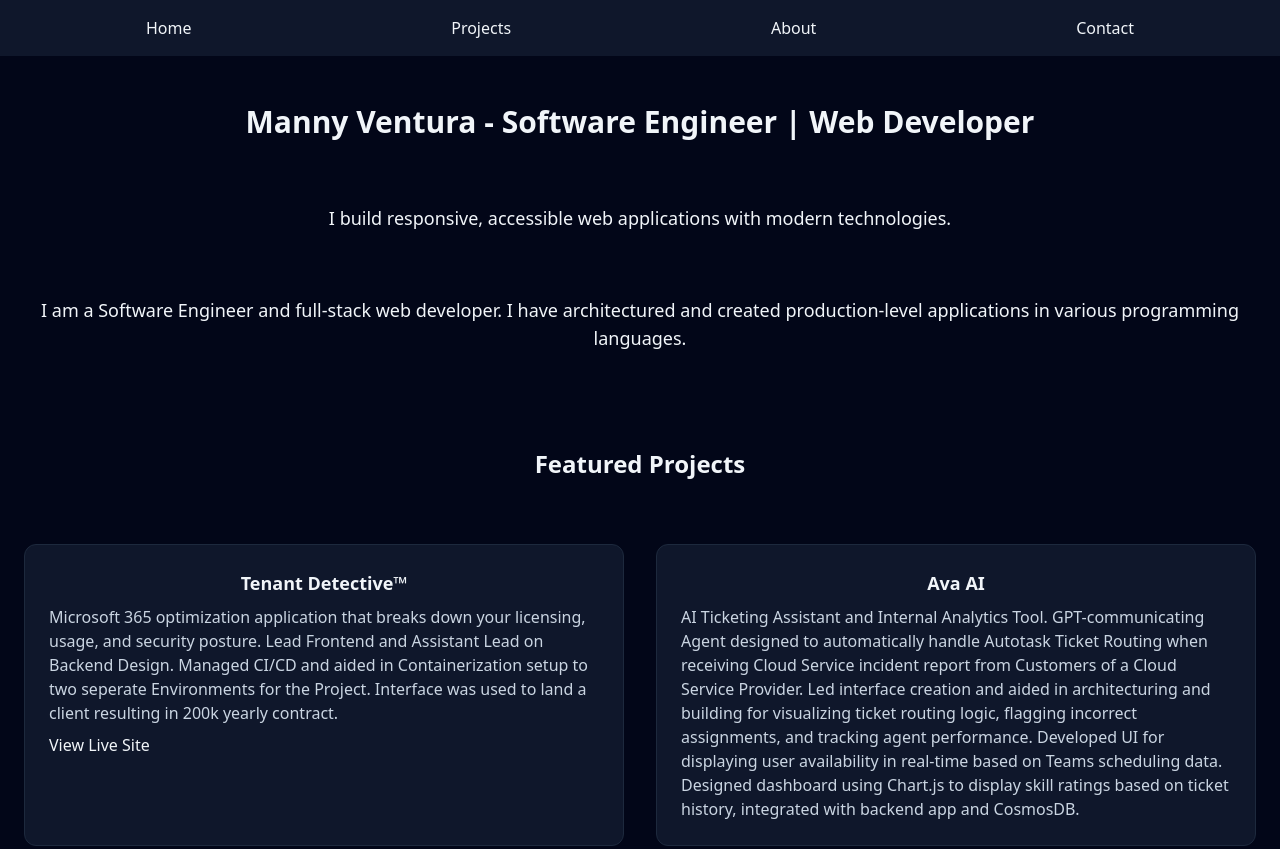
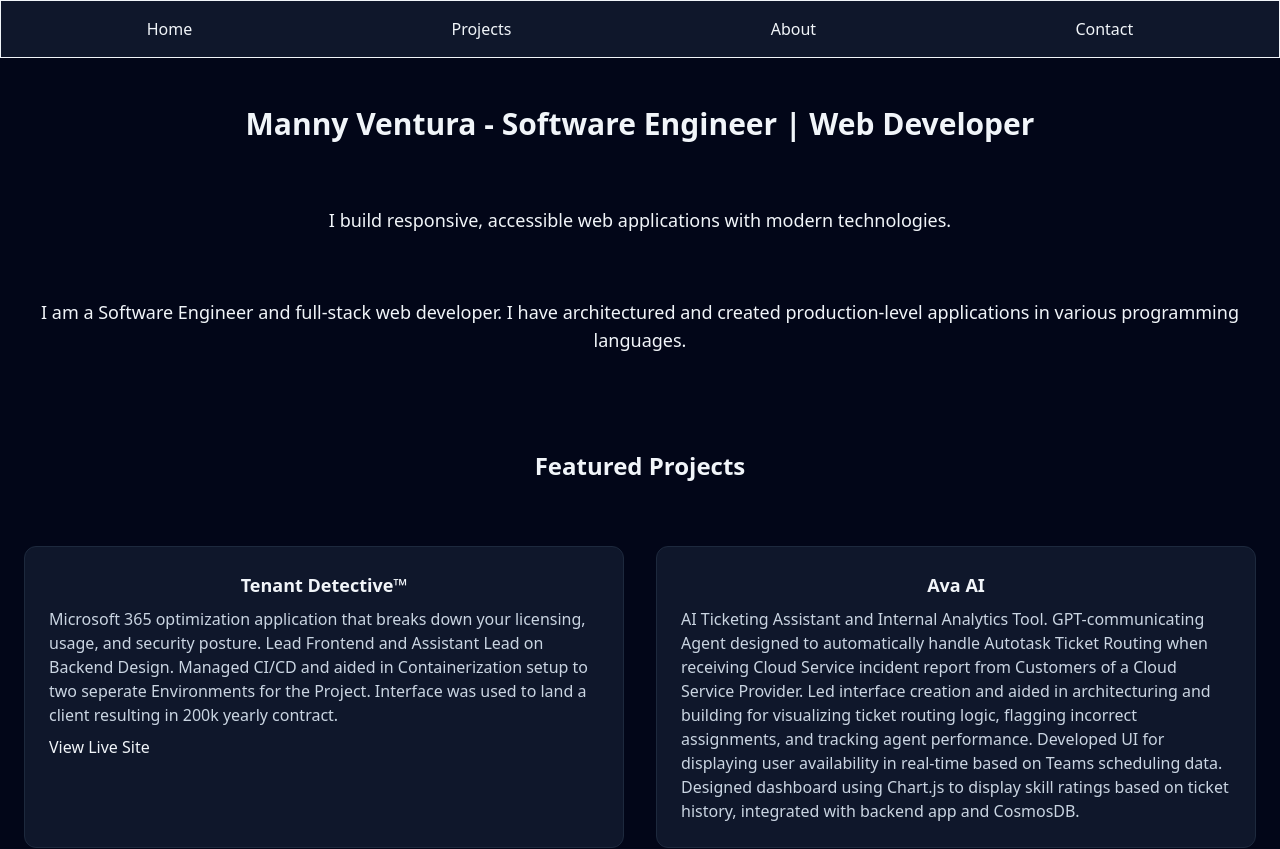
Before and after one commit to Manny-Ventura/my-next-portfolio, a Next.js app: page / in a window 1280 px wide. Shown: the top 849 px of the page. Built offline with nearby package versions, Linux system fonts and the light colour scheme.

Commit message:
further layout tweaks

```diff
--- a/src/app/layout.tsx
+++ b/src/app/layout.tsx
@@ -16,7 +16,7 @@ export default function RootLayout({
   return (
     <html lang="en">
       <body className="flex min-h-screen flex-col">
-        <header className="bg-[var(--surface)]">
+        <header className="border bg-[var(--surface)]">
           <Navbar />
         </header>
 
```
